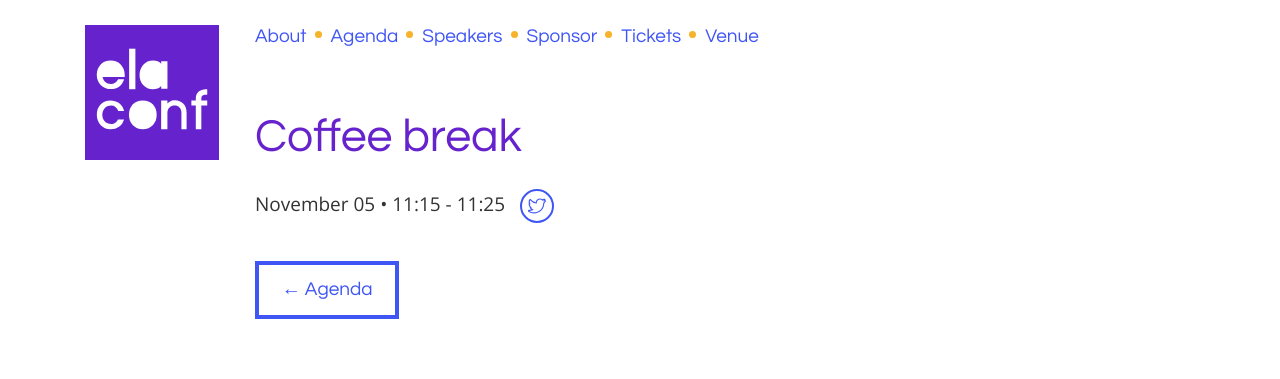
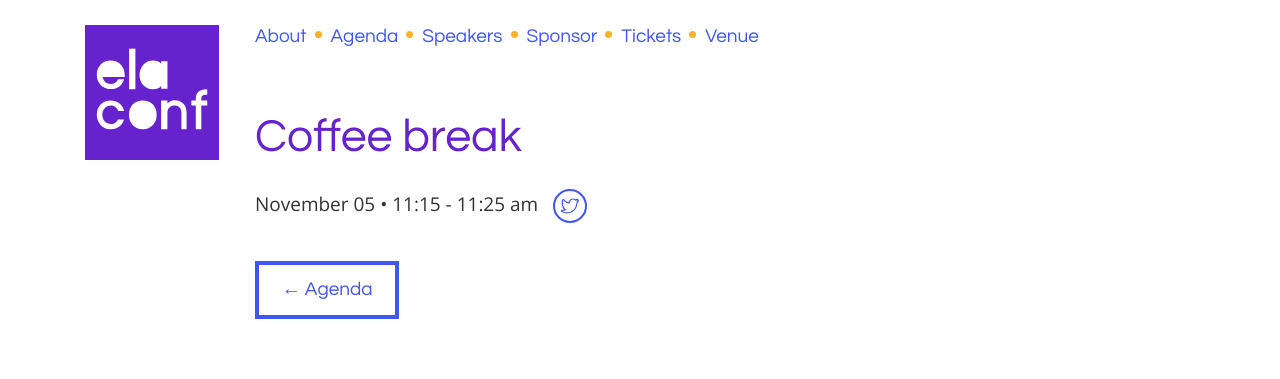
Before and after one commit to elaconf/elaconf.github.io, a Jekyll site: the page built from _agenda/15-coffee-break.md, in a window 1280 px wide. Shown: the top 379 px of the page. Built offline with Jekyll 4.4.1, drawn with Linux system fonts in a browser that asks for light colours.

Commit message:
add am/pm

```diff
--- a/_layouts/agenda.html
+++ b/_layouts/agenda.html
@@ -21,7 +21,7 @@ layout: default
 
       {% capture tweet %}Hear "{{page.title}}" {% if handle != '' %}by{{handle}}{% else %}by {{speakers}}{% endif %} at @elaconf on Nov {{page.date | date: '%-d'}} {{site.url}}{{page.url}} 💜 ✨{% endcapture %}
 
-      <p>{% if page.room %}<strong>{% if page.breakout %}Room {% endif %}{{page.room}}</strong> &bull; {% endif %}{{page.date | date: '%B %d'}}{% if page.time %} &bull; {{page.time}}{% endif %} <a class="twitter-share-button js-tweet" href="https://twitter.com/intent/tweet?text={{tweet | url_encode}}">{% include svg/twitter.svg %}</a></p>
+      <p>{% if page.room %}<strong>{% if page.breakout %}Room {% endif %}{{page.room}}</strong> &bull; {% endif %}{{page.date | date: '%B %d'}}{% if page.time %} &bull; {{page.time}} {{page.date | date: '%p' | downcase}}{% endif %} <a class="twitter-share-button js-tweet" href="https://twitter.com/intent/tweet?text={{tweet | url_encode}}">{% include svg/twitter.svg %}</a></p>
 
       {% if page.video %}<p><a href="{{page.video}}">Watch on YouTube</a></p>{% endif %}
 
```
